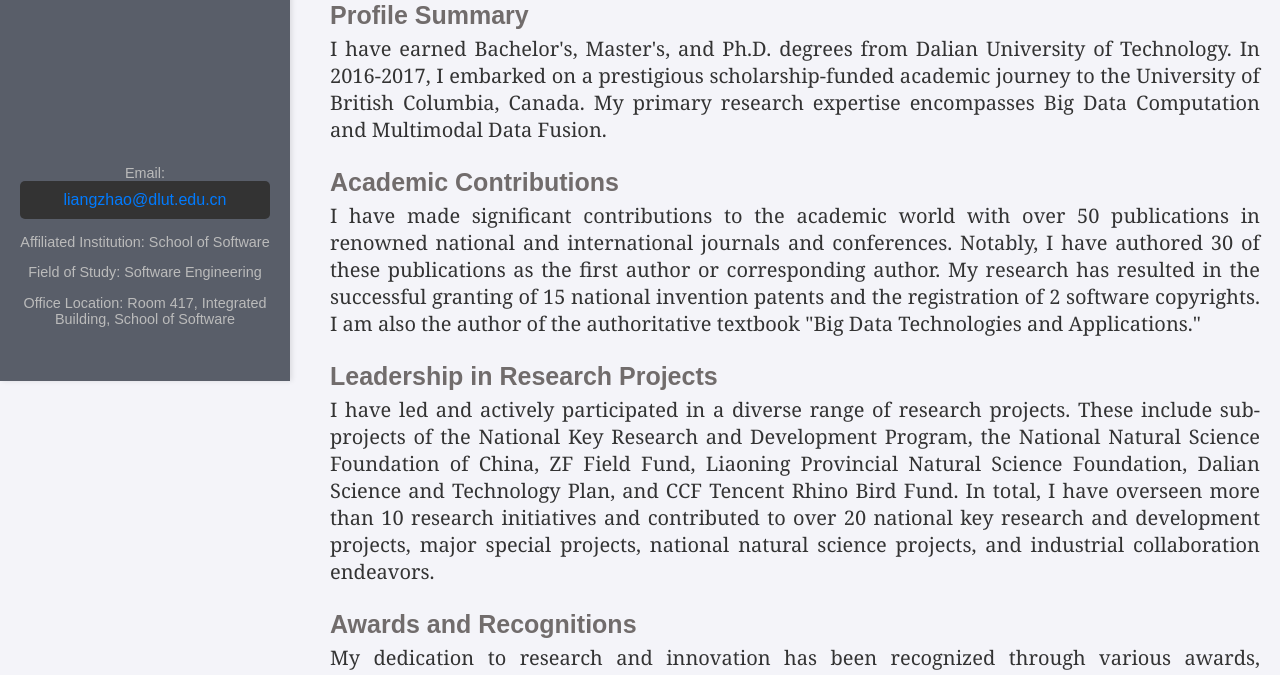
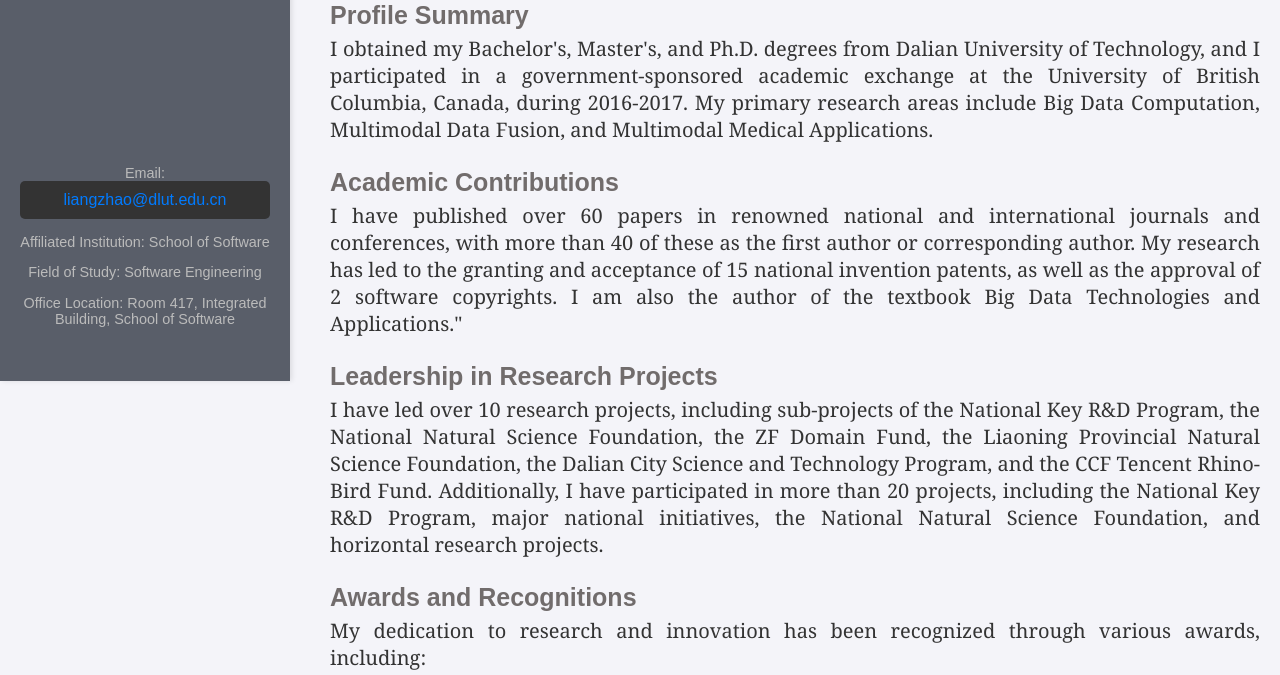
Before and after one commit to liangzhao88/liangzhao.github.io, a plain HTML site: page index.html in a window 1280 px wide. Shown: the part 459-1134 px from the top of the page. Drawn offline with Linux system fonts and the light colour scheme.

Commit message:
Update index.html

```diff
--- a/index.html
+++ b/index.html
@@ -42,27 +42,19 @@
                 <h2>About</h2>
                 <div class="content-container">
                     <h3>Profile Summary</h3>
-                    <p>I have earned Bachelor's, Master's, and Ph.D. degrees from Dalian University of Technology.
-                        In 2016-2017, I embarked on a prestigious scholarship-funded academic journey to the University
-                        of British Columbia, Canada.
-                        My primary research expertise encompasses Big Data Computation and Multimodal Data Fusion.</p>
+                    <p>I obtained my Bachelor's, Master's, and Ph.D. degrees from Dalian University of Technology,
+                        and I participated in a government-sponsored academic exchange at the University of British Columbia, Canada, during 2016-2017.
+                        My primary research areas include Big Data Computation, Multimodal Data Fusion, and Multimodal Medical Applications.</p>
                     <h3>Academic Contributions</h3>
-                    <p>I have made significant contributions to the academic world with over 50 publications in renowned
-                        national and international journals and conferences.
-                        Notably, I have authored 30 of these publications as the first author or corresponding author.
-                        My research has resulted in the successful granting of 15 national invention patents and the
-                        registration of 2 software copyrights.
-                        I am also the author of the authoritative textbook "Big Data Technologies and Applications."</p>
+                    <p>I have published over 60 papers in renowned national and international journals and conferences, with more than 40 of these as the first author or corresponding author.
+                        My research has led to the granting and acceptance of 15 national invention patents, as well as the approval of 2 software copyrights.
+                        I am also the author of the textbook Big Data Technologies and Applications."</p>
 
                     <h3>Leadership in Research Projects</h3>
-                    <p>I have led and actively participated in a diverse range of research projects.
-                        These include sub-projects of the National Key Research and Development Program,
-                        the National Natural Science Foundation of China, ZF Field Fund, Liaoning Provincial Natural
-                        Science Foundation,
-                        Dalian Science and Technology Plan, and CCF Tencent Rhino Bird Fund. In total,
-                        I have overseen more than 10 research initiatives and contributed to over 20 national key
-                        research and development projects, major special projects,
-                        national natural science projects, and industrial collaboration endeavors.</p>
+                    <p>I have led over 10 research projects, including sub-projects of the National Key R&D Program, the National Natural Science Foundation,
+                        the ZF Domain Fund, the Liaoning Provincial Natural Science Foundation, the Dalian City Science and Technology Program, and the CCF Tencent Rhino-Bird Fund.
+                        Additionally, I have participated in more than 20 projects, including the National Key R&D Program, major national initiatives,
+                        the National Natural Science Foundation, and horizontal research projects.</p>
 
                     <h3>Awards and Recognitions</h3>
                     <p>My dedication to research and innovation has been recognized through various awards, including:
```
